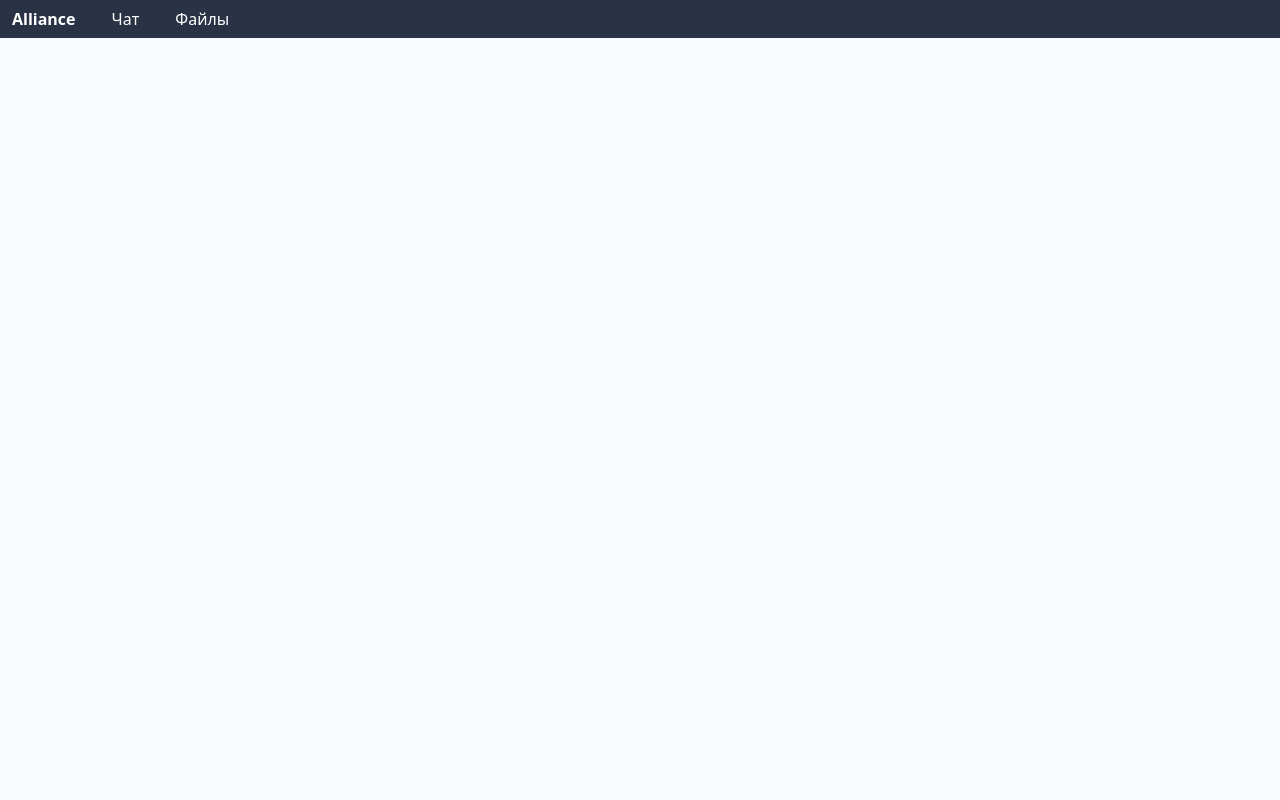
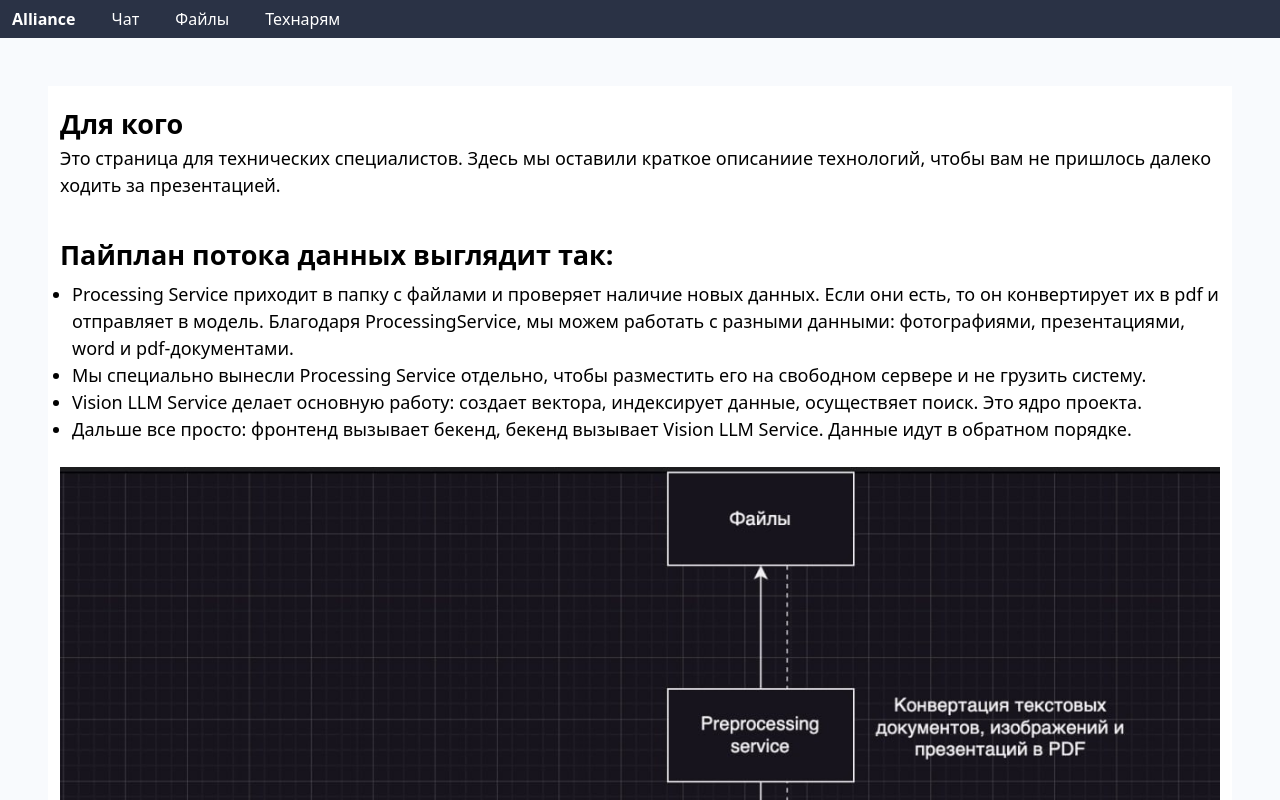
Before and after one commit to alliance-hackathon-team/alliance-nornikel, a Vue app in the folder front/: page /for-geeks in a window 1280 px wide. Before the commit this address had no page. Shown: the top 800 px of the page. Built offline with nearby package versions, Linux system fonts and the light colour scheme; what vue3-click-away would draw is missing.

Commit message:
for geeks

```diff
--- a/front/index.html
+++ b/front/index.html
@@ -1,9 +1,9 @@
 <!doctype html>
 <html lang="en">
 <head>
-    <meta charset="UTF-8" />
-    <meta name="viewport" content="width=device-width, initial-scale=1.0" />
-    <title>Vite + Vue + TS</title>
+    <meta charset="UTF-8"/>
+    <meta name="viewport" content="width=device-width, initial-scale=1.0"/>
+    <title>Alliance Solution</title>
 </head>
 <body>
 <div id="app"></div>
--- a/front/src/router/main-menu/domain.ts
+++ b/front/src/router/main-menu/domain.ts
@@ -21,6 +21,11 @@ export const unauthMenuItems: MenuItem[] = [
         code: "upload",
         onClick: () => router.push({name: "upload"}),
     },
+    {
+        title: "Технарям",
+        code: "about",
+        onClick: () => router.push({name: "about"}),
+    }
 ]
 
 export const handleClickOnLogo = () => router.push({name: "llm"})
--- a/front/src/router/router.ts
+++ b/front/src/router/router.ts
@@ -1,6 +1,7 @@
 import {createRouter, createWebHistory} from "vue-router"
 import UploadPage from "../views/pages/upload-page.vue";
 import LlmPage from "../views/pages/llm-page.vue";
+import AboutPage from "../views/pages/about-page.vue";
 
 
 export const router = createRouter({
@@ -16,6 +17,11 @@ export const router = createRouter({
             path: "/",
             component: LlmPage,
             name: "llm",
-        }
+        },
+        {
+            path: "/for-geeks",
+            component: AboutPage,
+            name: "about",
+        },
     ],
 })
--- /dev/null
+++ b/front/src/views/pages/about-page.vue
@@ -0,0 +1,85 @@
+<script setup lang="ts">
+
+</script>
+
+<template>
+  <div class="flex-wrapper justify-center">
+    <div class="container" style="font-size: 18px">
+      <h2 style="margin-top: 12px">Для кого</h2>
+      <p>
+        Это страница для технических специалистов. Здесь мы оставили краткое описаниие технологий,
+        чтобы вам не пришлось далеко ходить за презентацией.
+      </p>
+
+      <h2 class="font-bold">
+        Пайплан потока данных выглядит так:
+      </h2>
+
+      <ul class="ml-12 mt-6">
+        <li>
+          Processing Service приходит в папку с файлами и проверяет наличие новых данных. Если они есть, то он
+          конвертирует их в pdf и отправляет в модель. Благодаря ProcessingService, мы можем работать с разными данными:
+          фотографиями, презентациями, word и pdf-документами.
+
+        </li>
+        <li>
+          Мы специально вынесли Processing Service отдельно,
+          чтобы разместить его на свободном сервере и не грузить систему.
+        </li>
+        <li>
+          Vision LLM Service делает основную работу: создает вектора, индексирует данные, осуществяет поиск.
+          Это ядро проекта.
+        </li>
+        <li>
+          Дальше все просто: фронтенд вызывает бекенд, бекенд вызывает Vision LLM Service. Данные
+          идут в обратном порядке.
+        </li>
+      </ul>
+
+      <img
+          src="../assets/pipe.jpg"
+          alt=""
+          style="max-width: 100%"
+          class="mt-24"
+      />
+      <h2 class="mt-24">Что использовали</h2>
+      <ul class="ml-12 mt-6">
+        <li>
+          Чтобы быстрее обрабатывать pdf-файлы с сотнями страниц внутри, мы применили PyTorch, numpy, PyPdf2.
+          Это увеличило скорость обработки на 15%.
+        </li>
+        <li>
+          Мы экспериментировали с параметрами модели Llama 3.1 и оптимизировали работу с векторами. В частности,
+          мы рассматривали разные варианты LLAMA от 2 до 3 версии, от 1B до 8B, от обычных до instruct.
+        </li>
+        <li>
+          Мы подключили дополнительные библиотеки из пакетов ColPali и Byaldi, чтобы предварительно обрабатывать
+          графические данные. Такая предварительная обработка помогла улучшить их качество.
+        </li>
+      </ul>
+
+      <h2>Остались вопросы?</h2>
+      <p>
+        Пишите <a href="https://t.me/iyufedotov" target="_blank">капитану</a>
+      </p>
+      <p class="mt-48">С наилучшими пожеланиями,</p>
+      <p>Команда "Альянс"</p>
+
+    </div>
+
+  </div>
+</template>
+
+<style scoped>
+.container {
+  max-width: 1200px;
+  width: 100%;
+  background: white;
+  margin: 48px;
+  padding: 6px 12px;
+}
+
+h2{
+  margin-top: 36px;
+}
+</style>
```
Also changed, not shown: front/src/views/assets/pipe.jpg (added). Lines whose indentation alone changed are shown as unchanged.
